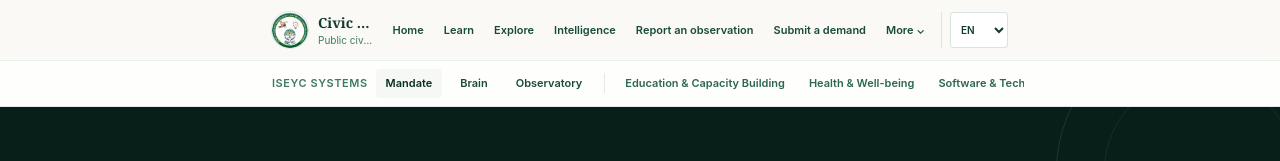
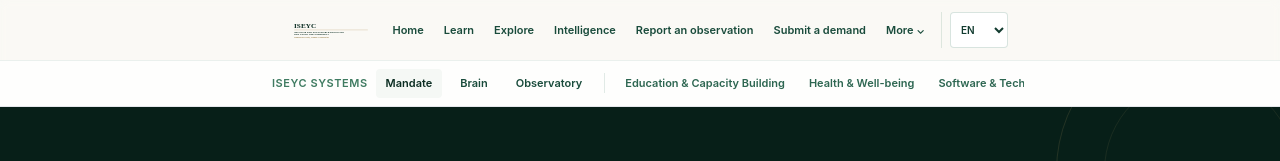
Before and after one commit to mrzulqarnainnadabo/2027-street-mandate, a Next.js app: page /learn in a window 1280 px wide. Shown: the top 161 px of the page. Built offline with nearby package versions, Linux system fonts and the light colour scheme.

Commit message:
brand: use the full ISEYC institutional wordmark in Civic Mandate

```diff
--- a/components/Header.tsx
+++ b/components/Header.tsx
@@ -2,7 +2,7 @@
 
 import { useEffect, useState } from "react";
 import Link from "next/link";
-import { ISEYC_SEAL_SRC, PRODUCT_NAME, CIVIC_BRAIN_URL, CIVIC_OBSERVATORY_URL } from "@/lib/brand";
+import { ISEYC_SEAL_SRC, ISEYC_WORDMARK_SRC, PRODUCT_NAME, CIVIC_BRAIN_URL, CIVIC_OBSERVATORY_URL } from "@/lib/brand";
 import LanguageSwitcher from "@/components/LanguageSwitcher";
 import { useLang } from "@/components/LanguageProvider";
 
@@ -52,8 +52,8 @@ export default function Header() {
     <header className="sticky top-0 z-40 border-b border-forest-500/12 bg-cream/98 backdrop-blur-sm">
       <div className="mx-auto flex max-w-3xl items-center justify-between gap-3 px-4 py-3">
         <Link href="/" className="flex min-w-0 items-center gap-2.5" onClick={() => setOpen(false)}>
-          <img src={ISEYC_SEAL_SRC} alt="ISEYC official seal" width={36} height={36}
-            className="h-9 w-9 shrink-0 rounded-full bg-white object-contain ring-1 ring-forest-500/15" />
+          <img src={ISEYC_WORDMARK_SRC} alt="ISEYC — Initiative for Sustainable Evolution for Youth and Community" width={154} height={32}
+            className="h-auto w-[126px] shrink-0 object-contain sm:w-[154px]" />
           <div className="min-w-0 text-left">
             <div className="truncate font-display text-[13px] font-bold leading-tight text-forest-800 sm:text-sm">{PRODUCT_NAME}</div>
             <div className="hidden truncate text-[10px] text-forest-500 sm:block">{t("header.tagline")}</div>
```
